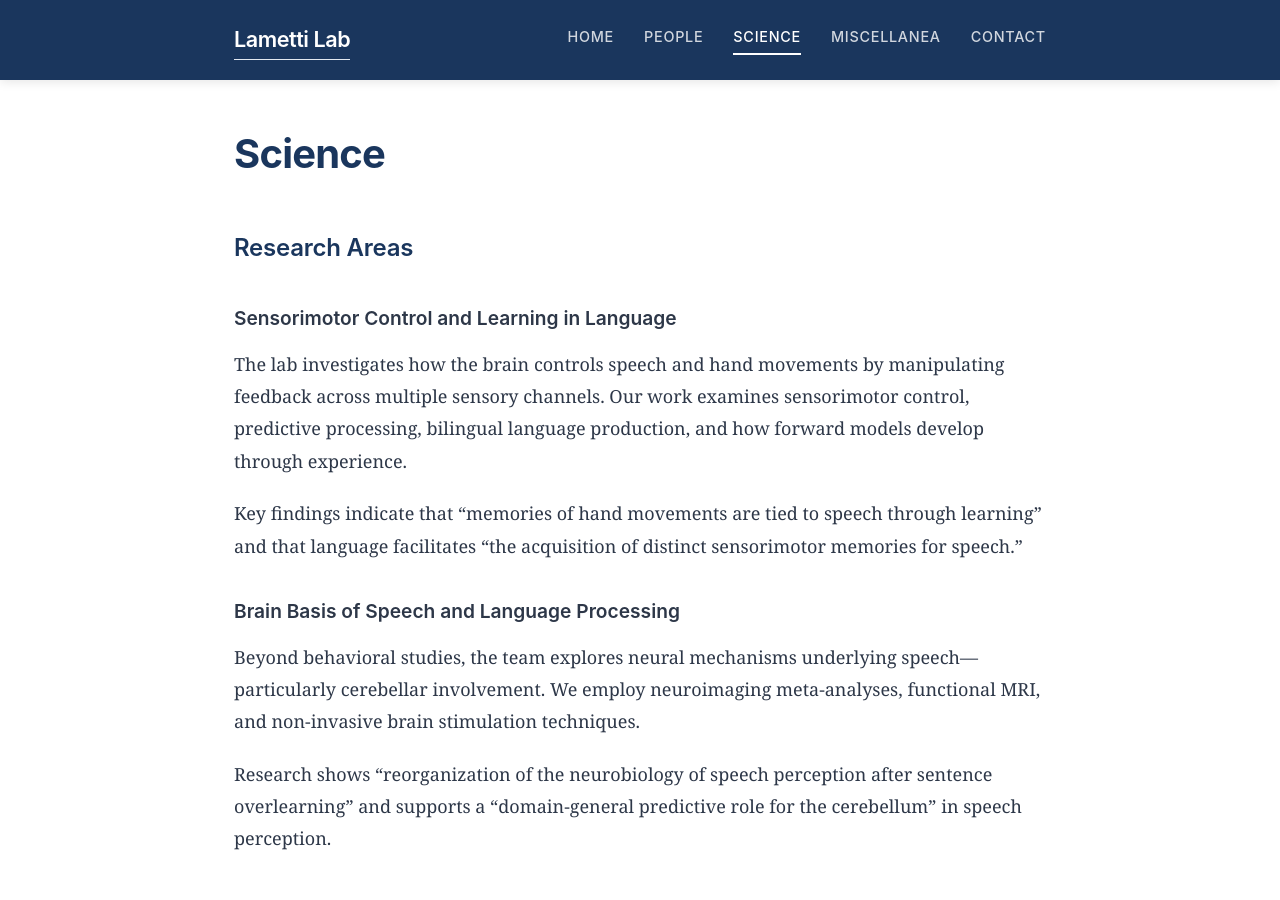
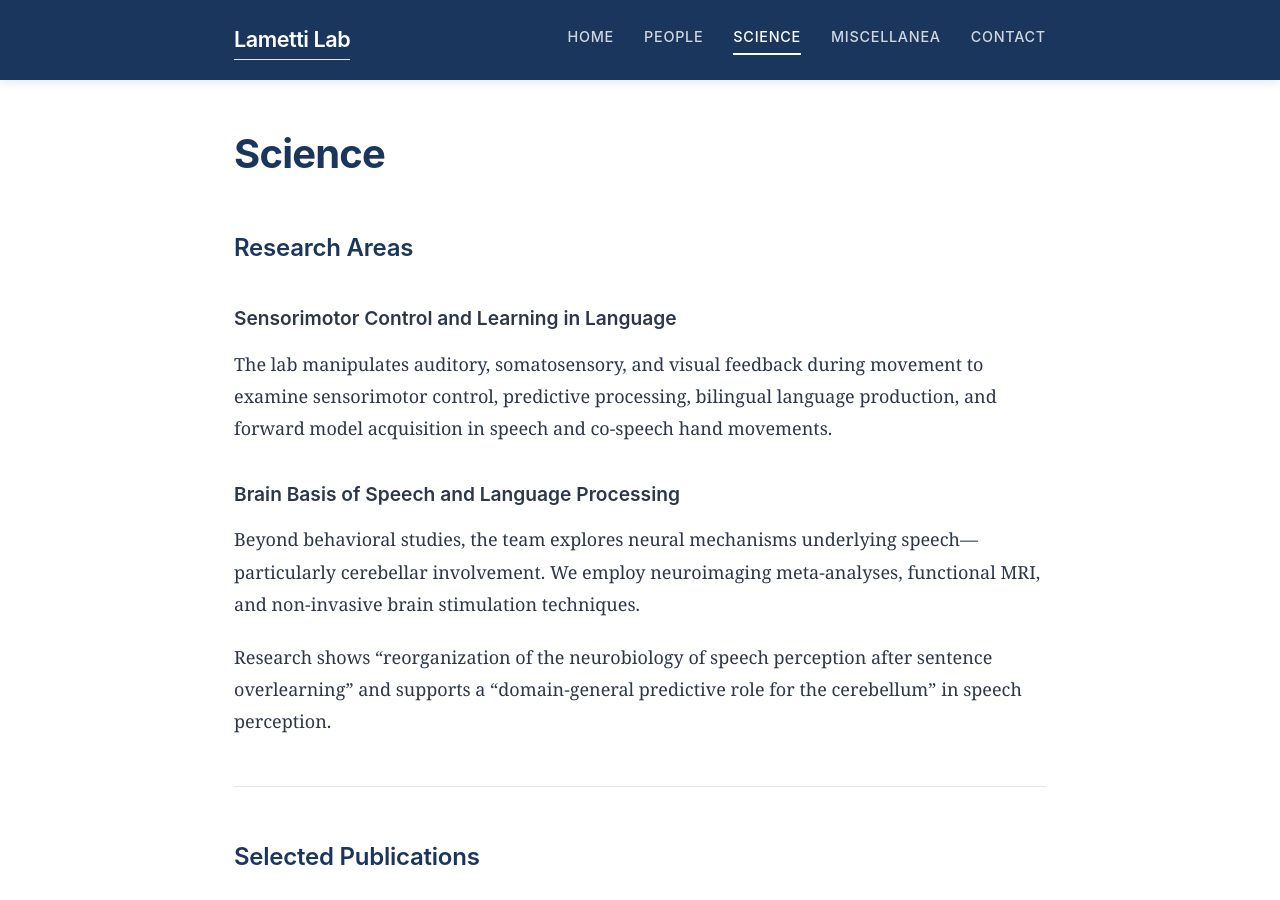
Before and after one commit to drlametti/lamettilab.github.io, a Jekyll site: the page built from science.md, in a window 1280 px wide and 900 px high. Built offline with Jekyll 4.4.1, drawn with Linux system fonts in a browser that asks for light colours.

Commit message:
Update sensorimotor section text on Science page

```diff
--- a/science.md
+++ b/science.md
@@ -10,9 +10,7 @@ permalink: /science/
 
 ### Sensorimotor Control and Learning in Language
 
-The lab investigates how the brain controls speech and hand movements by manipulating feedback across multiple sensory channels. Our work examines sensorimotor control, predictive processing, bilingual language production, and how forward models develop through experience.
-
-Key findings indicate that "memories of hand movements are tied to speech through learning" and that language facilitates "the acquisition of distinct sensorimotor memories for speech."
+The lab manipulates auditory, somatosensory, and visual feedback during movement to examine sensorimotor control, predictive processing, bilingual language production, and forward model acquisition in speech and co-speech hand movements.
 
 ### Brain Basis of Speech and Language Processing
 
```
